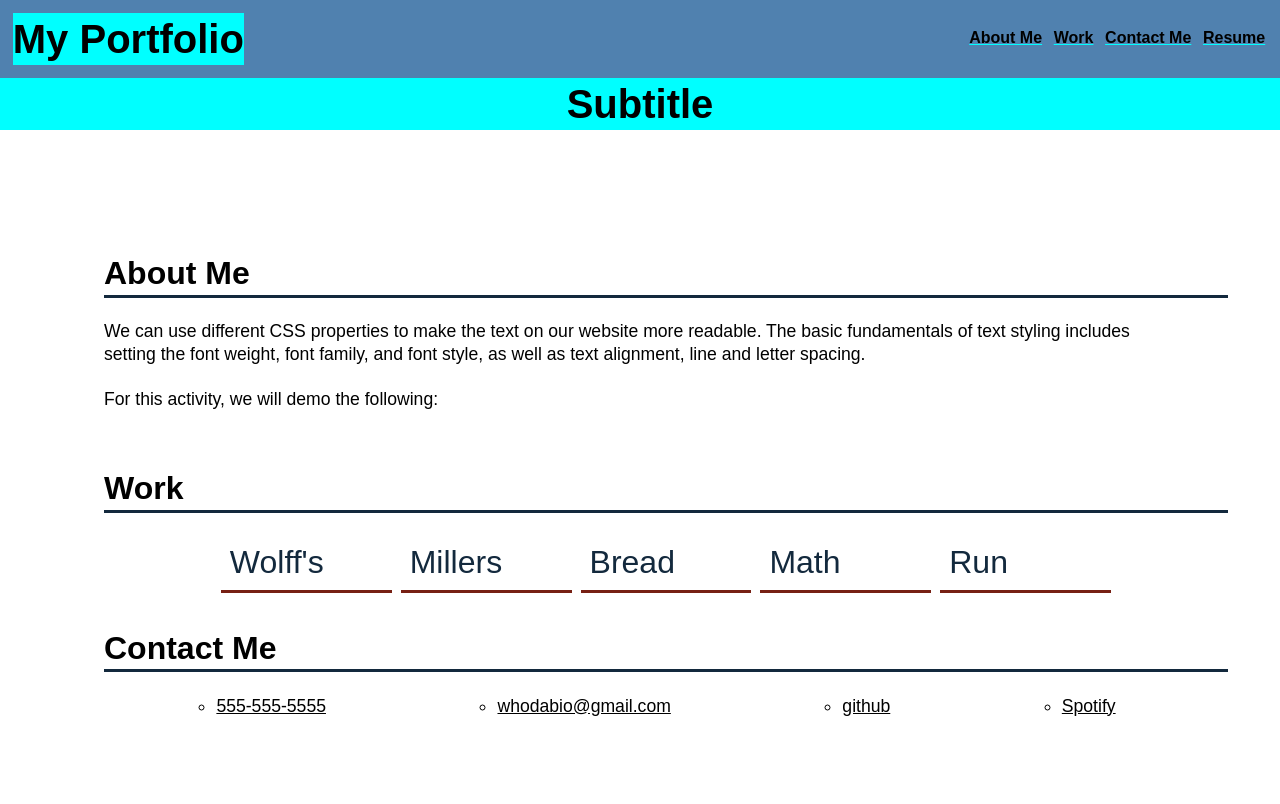
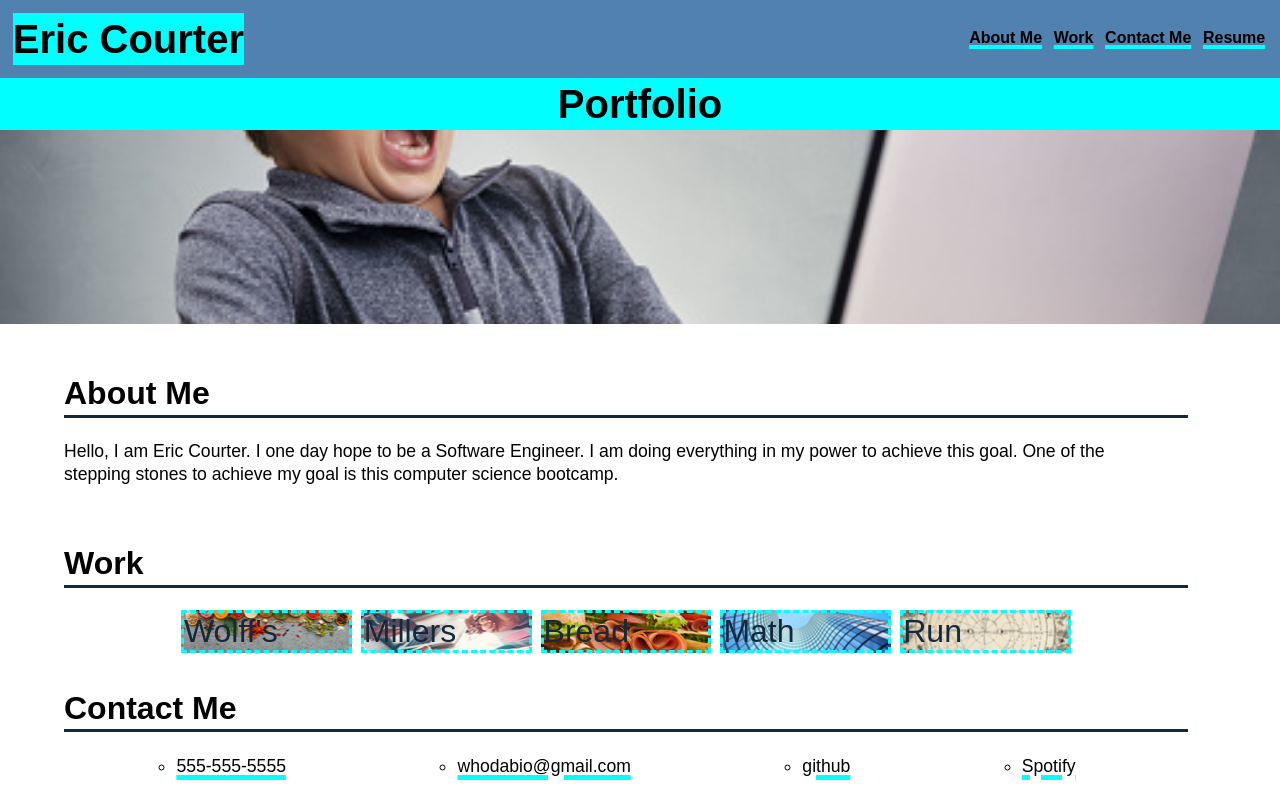
Before and after one commit to Amob7/Portfolio, a plain HTML site: page index.html in a window 1280 px wide. Drawn offline with Linux system fonts and the light colour scheme.

Commit message:
added all images fixed some more tweaks

```diff
--- a/assets/style.css
+++ b/assets/style.css
@@ -1,9 +1,19 @@
+/* Universal Tag */
+* {
+  box-sizing: border-box;
+  padding: 0;
+  margin: 0;
+}
+
+/* sets default display and direction of body to fit mobile */
 body {
   display: flex;
   flex-direction: column;
   line-height: 1.3;
 }
 
+/* sets up display of header, makes it column, justifies space between to space out
+    elements, aligns it all, and adds sum color and padding*/
 header {
   display: flex;
   flex-direction: column;
@@ -14,20 +24,23 @@ header {
   color: white;
 }
 
-/* Change font size of headings */
+/* sets main header 1 background, color, and font size*/
 h1 {
   background-color: aqua;
   color: black;
   font-size: 250%;
 }
 
-/* Change the margin */
+/* sets a bottom border so that it looks like a solid underline,
+    margin, and font size*/
 h2 {
   border-bottom: 3px solid #13293d;
   margin: 2% 0;
   font-size: 200%;
 }
 
+/* sets display of the links, puts space between so the elements are spaced out,
+    padding, and sets up the mininum width*/
 nav ul {
   display: flex;
   justify-content: space-between;
@@ -35,31 +48,36 @@ nav ul {
   padding: 2px;
 }
 
+/* sets the font size, color, underline aka text dec color to aqua, and bolds the
+    font of all the words in the header list*/
 nav a {
   font-size: 100%;
   color: black;
-  text-decoration-color: aqua;
+  text-decoration: underline 4px aqua;
   font-weight: bold;
 }
 
+/* sets default settings for everything in main*/
 main {
   display: flex;
   flex-direction: column;
   padding-left: 5%;
   flex: 1 1 0;
   max-width: 1200px;
-  margin: 5% auto;
 }
 
+/*sets default settings to the subtitle class including the image itself as
+    the background*/
 .subtitle {
   height: 800px;
   width: 100%;
-  margin-bottom: 25px;
-  background-image: url(./assets/images/TinyEric.jpg);
+  margin-bottom: 15px;
+  background-image: url(./images/TinyEric.jpg);
   background-size: cover;
   background-position: center;
 }
 
+/* sets the default settings of the header inside the subtitle class*/
 .subtitle h1 {
   display: flex;
   justify-content: center;
@@ -67,21 +85,25 @@ main {
   margin-left: 0%;
 }
 
+/* sets default settings of everything in section */
 section {
   flex: 1 1 0;
   padding-right: 0;
 }
 
+/* sets padding for everthing in article only adding on left and right */
 article {
   padding: 12px 12px 0 0;
 }
 
+/* sets all p tags to these settings */
 article p {
   margin: 2% 0;
   font-size: 110%;
   padding-right: 5%;
 }
 
+/* sets default settings to any lists inside article */
 article ul {
   margin-left: 5%;
   margin-bottom: 2%;
@@ -89,92 +111,123 @@ article ul {
   list-style: circle;
 }
 
-button {
-  width: 100%;
-  margin: 2% 0;
-  padding: 1%;
-}
-
+/* sets defualt settings in tje link class */
 .link {
-  display: flex;
+  display: block;
   flex-direction: column;
   margin-left: 10%;
   align-items: center;
 }
 
+/* sets default settings in any button */
 button {
   width: 100%;
   margin: 0 .5%;
   font-size: 200%;
   color: #13293d;
   background-color: #fff;
-  border: none;
-  border-bottom: 3px solid #772014;
+  border: dashed 3px aqua;
 }
 
-/* The user's cursor is positioned over the element */
-button:hover {
-  background-color: #772014;
-  color: #fff;
+/* sets image into first box */
+.link .r1{
+  background-image: url(./images/food.jpg);
+  background-position: center;
+  background-repeat: no-repeat;
 }
 
+/* sets image into second box */
+.link .r2{
+  background-image: url(./images/teamwork.jpg);
+  background-position: center;
+  background-repeat: no-repeat;
+}
+
+/* sets image into third box */
+.link .r3{
+  background-image: url(./images/bread.jpg);
+  background-position: center;
+  background-repeat: no-repeat;
+}
+
+/* sets image into fourth box */
+.link .r4{
+  background-image: url(./images/building.jpg);
+  background-position: center;
+  background-repeat: no-repeat;
+}
+
+/* sets image into fifth box */
+.link .r5{
+  background-image: url(./images/wow.jpg);
+  background-position: center;
+  background-repeat: no-repeat;
+}
+
+/* contacts have text decoration so that when not hovering sshows an underline */
+.contacts a {
+  text-decoration: underline 5px aqua;
+  color: black;
+}
+
+/* when you hover over a button background and text color change */
+button:hover {
+  color: aqua;
+  border: solid;
+}
+
+/* when you hover over a link background and padding change */
 a:hover{
   background-color: aqua;
   padding: 2px;
 }
 
-.link .r1{
-  background-image: url(/assets/images/Tiny\ Eric.jpg);
-  background-position: center;
-  background-repeat: no-repeat;
-}
-
-.contacts ul {
-  text-decoration: none;
-}
-
-.contacts a {
-  color: black;
-}
-
+/* when screen is at 768 px wide or higher these settings apply*/
 @media screen and (min-width: 768px) {
+  /* header and main are now in row flex direction*/
   header,
   .main {
     flex-direction: row;
   }
 
+  /*sets h2 default to block*/
   h2{
     display: block;
     height: 100%;
   }
 
+  /*sets default of the buttons to row*/
   .link {
     display: flex;
     flex-direction: row;
     margin-right: 10%;
   }
 
+  /*sets default setting of button in link class*/
   .link button {
     display: flex;
     justify-content: space-between;
     width: 20%;
   }
 
+  /* sets the first button to 100% width */
   .link .r1 button {
     width: 100%;
   }
 
+  /* sets default settings of the list to row and spaces it correctly*/
   .contacts ul {
     display: flex;
     flex-direction: row;
-    text-decoration: none;
     justify-content: space-between;
     margin-left: 10%;
     margin-right: 10%;
   }
 }
 
+/* when screen is above or equal to 992*/
 @media screen and (min-width: 992px) {
+  /* sets margin to 2% when at max screen*/
   .main{
     margin: 2%;
   }
--- a/index.html
+++ b/index.html
@@ -10,7 +10,7 @@
 
   <body>
     <header>
-      <h1>My Portfolio</h1>
+      <h1>Eric Courter</h1>
       <nav>
         <ul>
           <li><a href="#">About Me</a></li>
@@ -23,7 +23,7 @@
 
     <head>
       <section class = "subtitle">
-      <h1>Subtitle</h1>
+      <h1>Portfolio</h1>
     </section>
     </head>
 
@@ -33,12 +33,10 @@
           <h2>About Me</h2>
           <div>
             <p>
-              We can use different CSS properties to make the text on our
-              website more readable. The basic fundamentals of text styling
-              includes setting the font weight, font family, and font style, as
-              well as text alignment, line and letter spacing.
+              Hello, I am Eric Courter. I one day hope to be a Software Engineer. I am doing everything in my
+              power to achieve this goal. One of the stepping stones to achieve my goal is this computer science
+              bootcamp.
             </p>
-            <p>For this activity, we will demo the following:</p>
           </div>
         </article>
 
```
Also changed, not shown: assets/images/bread.jpg (added), assets/images/building.jpg (added), assets/images/food.jpg (added), assets/images/teamwork.jpg (added), assets/images/wow.jpg (added).
